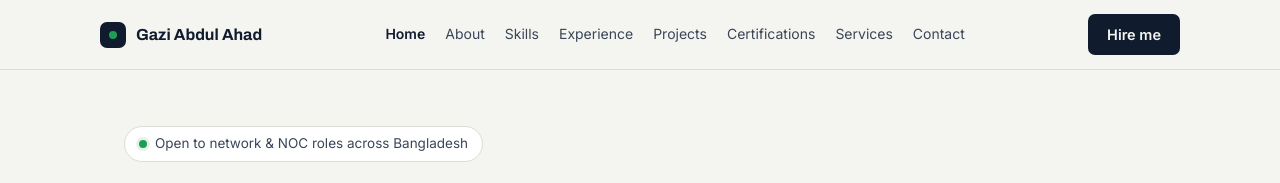
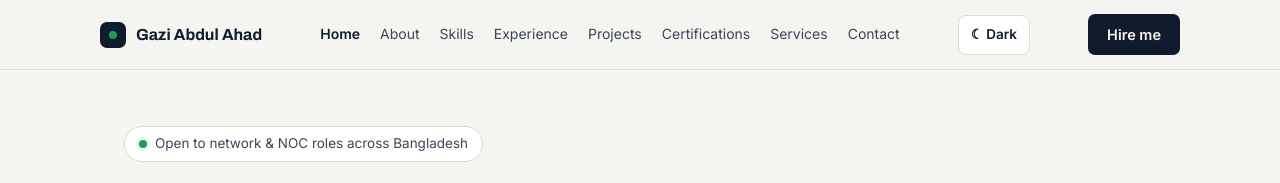
Before and after one commit to GaziAbdulAhad/Update-CV, a plain HTML site: page index.html in a window 1280 px wide. Shown: the top 183 px of the page. Drawn offline with Linux system fonts and the light colour scheme.

Commit message:
Update index.html

```diff
--- a/index.html
+++ b/index.html
@@ -58,6 +58,10 @@ form{display:grid;gap:14px}label{font-weight:600;font-size:14px;display:block;ma
 input,textarea{width:100%;font:inherit;color:var(--ink);background:var(--paper);border:1.5px solid var(--line);border-radius:8px;padding:11px 13px}
 input[aria-invalid=true],textarea[aria-invalid=true]{border-color:#C0392B}.err{color:#C0392B;font-size:13px;min-height:18px;margin-top:3px}
 @media(prefers-color-scheme:dark){.err{color:#FF8A7A}}
+:root[data-theme=dark]{--ink:#EEF1F5;--soft:#B7BFCC;--paper:#0C1320;--panel:#131C2E;--line:#25324A;--muted:#93A0B5;--sig:#3DD27E;--sigbg:#14301F;--amb:#E8B85A;--ambbg:#3A2D12;color-scheme:dark}
+:root[data-theme=dark] .err{color:#FF8A7A}
+:root[data-theme=light] .err{color:#C0392B}
+.tg{min-width:40px;height:40px;padding:0 12px;border:1px solid var(--line);background:var(--panel);color:var(--ink);border-radius:8px;cursor:pointer;font:600 13.5px Inter,sans-serif;line-height:1;flex:none;white-space:nowrap}.tg:hover{border-color:var(--ink)}
 .ok{display:none;background:var(--sigbg);color:var(--sig);padding:12px 14px;border-radius:8px;font-weight:600}.ok.show{display:block}
 footer{background:#101B2D;color:#EEF1F5;padding:64px 0 28px;margin-top:40px}footer p{color:#B7BFCC;max-width:46ch}
 .fgrid{display:grid;grid-template-columns:1.5fr 1fr;gap:40px}@media(max-width:700px){.fgrid{grid-template-columns:1fr}}
@@ -76,6 +80,7 @@ footer{background:#101B2D;color:#EEF1F5;padding:64px 0 28px;margin-top:40px}foot
   <nav class="links" aria-label="Main">
    <a href="#home">Home</a><a href="#about">About</a><a href="#skills">Skills</a><a href="#experience">Experience</a><a href="#projects">Projects</a><a href="#certs">Certifications</a><a href="#services">Services</a><a href="#contact">Contact</a>
   </nav>
+  <button class="tg" id="tg" type="button" aria-label="Switch to dark mode"></button>
   <a class="btn btn-p" href="#contact">Hire me</a>
   <button class="burger" id="bg" aria-label="Open menu" aria-expanded="false" aria-controls="mn">&#9776;</button>
  </div>
@@ -245,6 +250,13 @@ footer{background:#101B2D;color:#EEF1F5;padding:64px 0 28px;margin-top:40px}foot
 var bg=document.getElementById('bg'),mn=document.getElementById('mn');
 bg.addEventListener('click',function(){var o=mn.classList.toggle('open');bg.setAttribute('aria-expanded',o)});
 mn.addEventListener('click',function(e){if(e.target.tagName=='A'){mn.classList.remove('open');bg.setAttribute('aria-expanded','false')}});
+/* light / dark theme toggle (remembers the visitor's choice) */
+var root=document.documentElement,tg=document.getElementById('tg'),mq=window.matchMedia('(prefers-color-scheme: dark)');
+function cur(){return root.getAttribute('data-theme')||(mq.matches?'dark':'light')}
+function paint(){var d=cur()=='dark';tg.innerHTML=d?'&#9728; Light':'&#9790; Dark';tg.setAttribute('aria-label',d?'Switch to light mode':'Switch to dark mode')}
+try{var sv=localStorage.getItem('theme');if(sv)root.setAttribute('data-theme',sv)}catch(e){}
+paint();
+tg.addEventListener('click',function(){var n=cur()=='dark'?'light':'dark';root.setAttribute('data-theme',n);try{localStorage.setItem('theme',n)}catch(e){}paint()});
 /* reveal + skill bars */
 var io=new IntersectionObserver(function(es){es.forEach(function(x){if(x.isIntersecting){x.target.classList.add('in');x.target.querySelectorAll('.fill').forEach(function(f){f.style.width=f.dataset.w+'%'});io.unobserve(x.target)}})},{threshold:.12});
 document.querySelectorAll('.rv').forEach(function(el){io.observe(el)});
```
